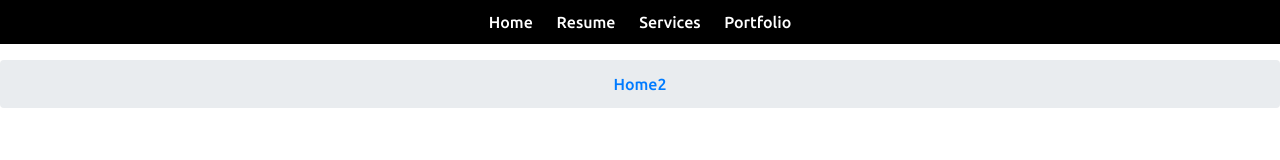
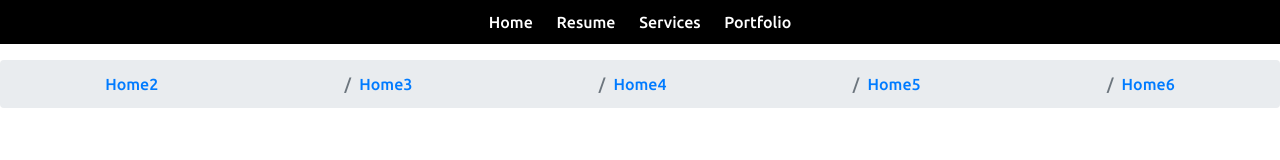
Before and after one commit to wamauri/html-css-js, a plain HTML site: page index.html in a window 1280 px wide. Drawn offline with nearby package versions, Linux system fonts and the light colour scheme.

Commit message:
Add more menus

```diff
--- a/index.html
+++ b/index.html
@@ -29,6 +29,10 @@
     <nav aria-label="breadcrumb">
         <ol class="breadcrumb">
             <li class="breadcrumb-item"><a href="#">Home2</a></li>
+            <li class="breadcrumb-item active"><a href="#">Home3</a></li>
+            <li class="breadcrumb-item active"><a href="#">Home4</a></li>
+            <li class="breadcrumb-item active"><a href="#">Home5</a></li>
+            <li class="breadcrumb-item active" aria-current="page"><a href="#">Home6</a></li>
         </ol>
     </nav>
 </body>
```
